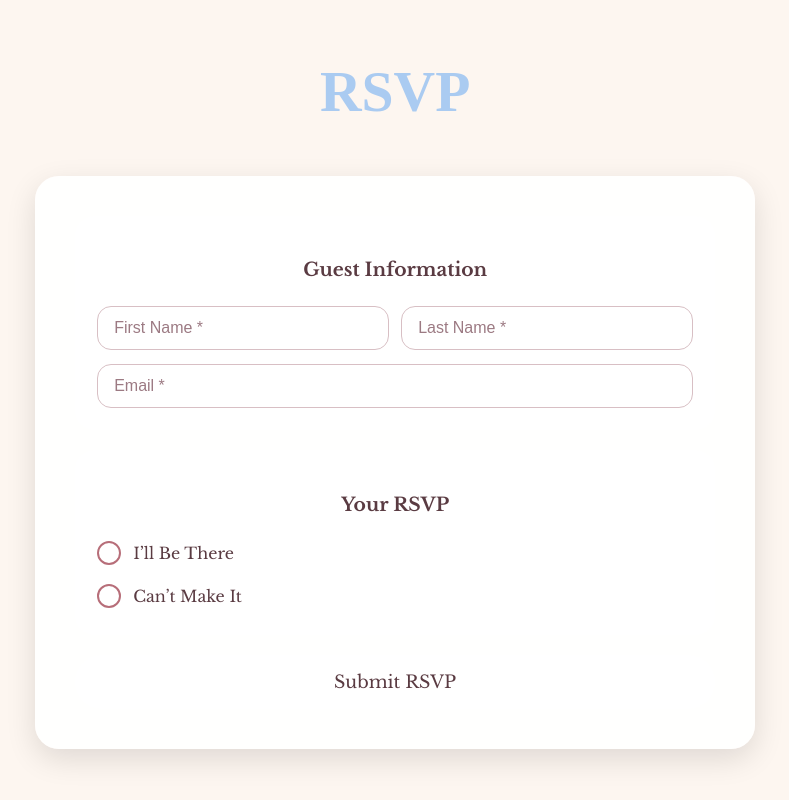
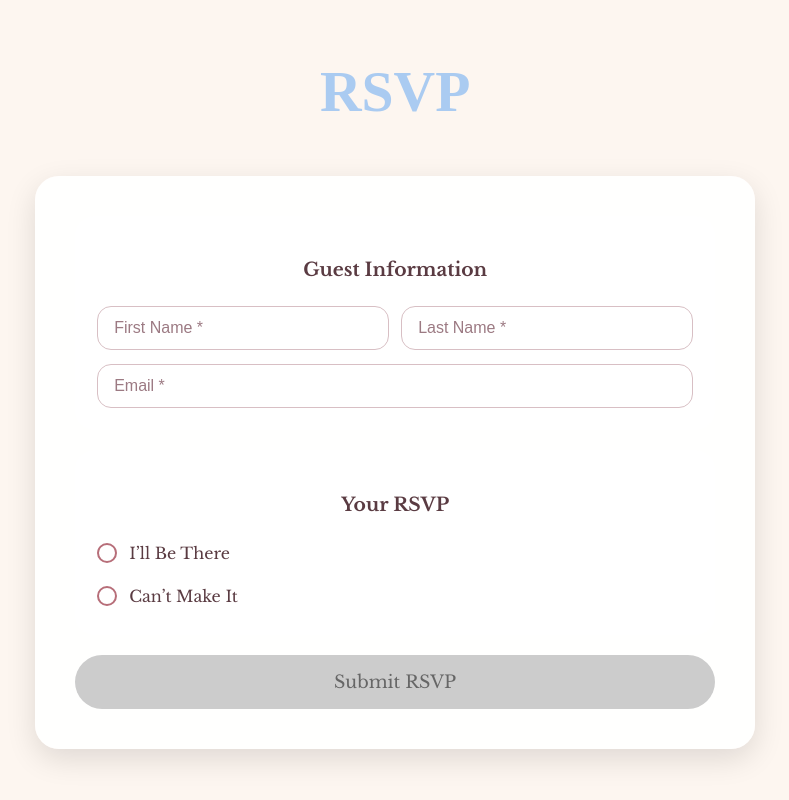
Before and after one commit to arose20/SK_wedding_website, a React (Vite) app: page / in a window 1280 px wide. Shown: the part 4278-5078 px from the top of the page, without its empty margins (39-828 px from the left). Built offline with nearby package versions, Linux system fonts and the light colour scheme; a web font is replaced by a local one.

Commit message:
fix buttons

```diff
--- a/src/components/Home.css
+++ b/src/components/Home.css
@@ -26,8 +26,7 @@ body {
 /* Force all form controls to stay light */
 input,
 textarea,
-select,
-button {
+select {
   color-scheme: light;
   background: #fff !important;
   color: #5a3b42 !important;
@@ -49,13 +48,15 @@ button {
     color: #5a3b42 !important;
   }
 
-  input,
-  textarea,
-  select,
-  button {
-    background: #ffffff !important;
-    color: #5a3b42 !important;
-    border-color: #d8bfc4 !important;
+  input:not([type="radio"]),
+  textarea {
+    padding: 12px 16px;
+    border-radius: 14px;
+    border: 1px solid #d8bfc4;
+    font-size: 1rem;
+    width: 100%;
+    background: #fff;
+    color: #5a3b42;
   }
 
   .navbar {
@@ -118,6 +119,7 @@ body {
   -webkit-font-smoothing: antialiased;
   -moz-osx-font-smoothing: grayscale;
 }
+
 /* =========================
    NAVBAR
 ========================= */
@@ -125,6 +127,7 @@ body {
   width: 100%;
   background: rgba(255, 255, 255, 0.95);
   backdrop-filter: blur(8px);
+  -webkit-backdrop-filter: blur(8px);
   position: sticky;
   top: 0;
   z-index: 100;
@@ -168,7 +171,6 @@ body {
   color: #6ca0dc;
 }
 
-
 /* ✅ TRUE mobile centering */
 @media (max-width: 768px) {
   .navbar-inner {
@@ -193,7 +195,6 @@ body {
   }
 }
 
-
 /* =========================
    SECTIONS
 ========================= */
@@ -201,6 +202,7 @@ body {
   width: 100%;
   padding: 6rem 1.5rem;
   text-align: center;
+  scroll-margin-top: 100px;
 }
 
 @media (max-width: 768px) {
@@ -230,10 +232,9 @@ body {
 .hero-image {
   width: 400px;
   max-width: 90%;
-  border-radius: 20px; /* less circular, more elegant photo look */
+  border-radius: 20px;
   margin-bottom: 30px;
 }
-
 
 .couple-name {
   font-family: "Lavanderia", cursive;
@@ -249,6 +250,7 @@ body {
   line-height: 1.6;
   color: #555;
 }
+
 /* =========================
    PEOPLE
 ========================= */
@@ -310,9 +312,10 @@ body {
   font-size: 1.05rem;
   line-height: 2;
   color: #555;
-  list-style: none;   /* removes bullet points */
-  padding: 0;         /* removes default indentation */
+  list-style: none;
+  padding: 0;
 }
+
 /* =========================
    DIRECTIONS / MAP
 ========================= */
@@ -344,21 +347,13 @@ body {
   }
 }
 
-
-
-
 /* =========================
    accommodation
 ========================= */
 .accommodation a {
-  color: #b76e79;  /* pick your colour */
+  color: #b76e79;
   text-decoration: underline;
 }
-
-
-
-
-
 
 /* =========================
    RSVP FORM
@@ -418,7 +413,6 @@ textarea::placeholder {
   color: #9c7a83;
 }
 
-
 /* MENU SPACING */
 .rsvp-card h3 {
   margin-bottom: 0.5rem;
@@ -445,11 +439,10 @@ textarea::placeholder {
   margin-bottom: 0.3rem;
 }
 
-
-
 /* =========================
    RADIO BUTTONS
 ========================= */
+
 .option {
   display: flex;
   align-items: center;
@@ -459,18 +452,43 @@ textarea::placeholder {
 }
 
 .option input[type="radio"] {
-  all: unset;
+  appearance: none;
+  -webkit-appearance: none;
+
   width: 20px;
-  aspect-ratio: 1 / 1;
+  height: 20px;
+
+  border: 2px solid #b76e79;
   border-radius: 50%;
-  border: 2px solid #b76e79;
   background: #fff;
-  cursor: pointer;
+
+  display: flex;
+  align-items: center;
+  justify-content: center;
+
   flex-shrink: 0;
+  margin: 0;
+  padding: 0;
 }
 
-.option input[type="radio"]:checked {
+/* inner dot */
+.option input[type="radio"]::before {
+  content: "";
+  width: 10px;
+  height: 10px;
+  border-radius: 50%;
   background: #b76e79;
+  transform: scale(0);
+  transition: transform 0.15s ease-in-out;
+}
+
+.option input[type="radio"]:checked::before {
+  transform: scale(1);
+}
+
+.option input[type="radio"]:focus-visible {
+  outline: 2px solid #b76e79;
+  outline-offset: 3px;
 }
 
 /* =========================
@@ -533,13 +551,12 @@ textarea::placeholder {
 
 /* Disabled state */
 .rsvp-submit:disabled {
-  background: #ccc;       /* greyed out */
-  color: #666;            /* darker grey text */
-  cursor: not-allowed;    /* shows not-allowed cursor */
-  box-shadow: none;       /* remove hover shadow */
-  transform: none;        /* remove hover transform */
+  background: #ccc;
+  color: #666;
+  cursor: not-allowed;
+  box-shadow: none;
+  transform: none;
 }
-
 
 /* =========================
    SUCCESS / CONFETTI
@@ -585,7 +602,12 @@ input:-webkit-autofill,
 input:-webkit-autofill:hover,
 input:-webkit-autofill:focus,
 textarea:-webkit-autofill {
-  -webkit-box-shadow: 0 0 0 1000px #ffffff inset !important; /* force white background */
-  -webkit-text-fill-color: #000000 !important; /* force text color */
-  transition: background-color 9999s ease-in-out 0s; /* prevent flashing */
+  -webkit-box-shadow: 0 0 0 1000px #ffffff inset !important;
+  -webkit-text-fill-color: #000000 !important;
+  transition: background-color 9999s ease-in-out 0s;
 }
+
+/* Smooth scrolling */
+html {
+  scroll-behavior: smooth;
+}
```
